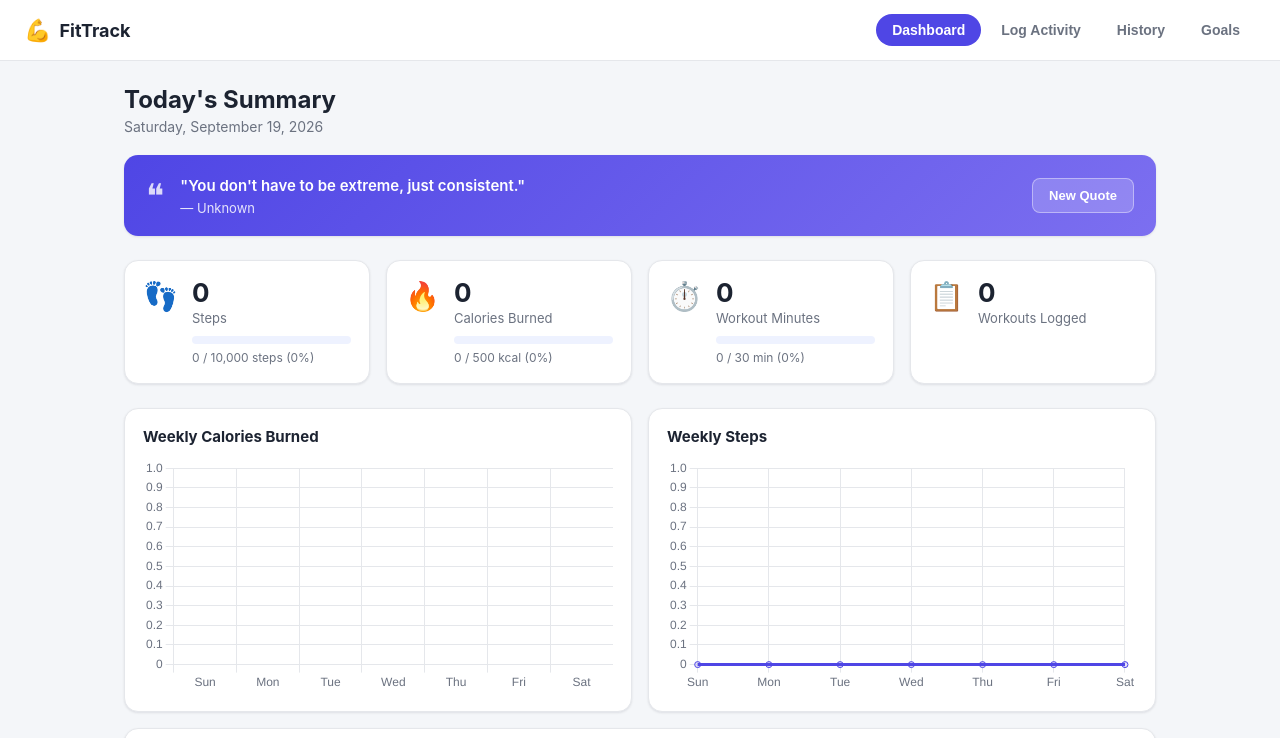
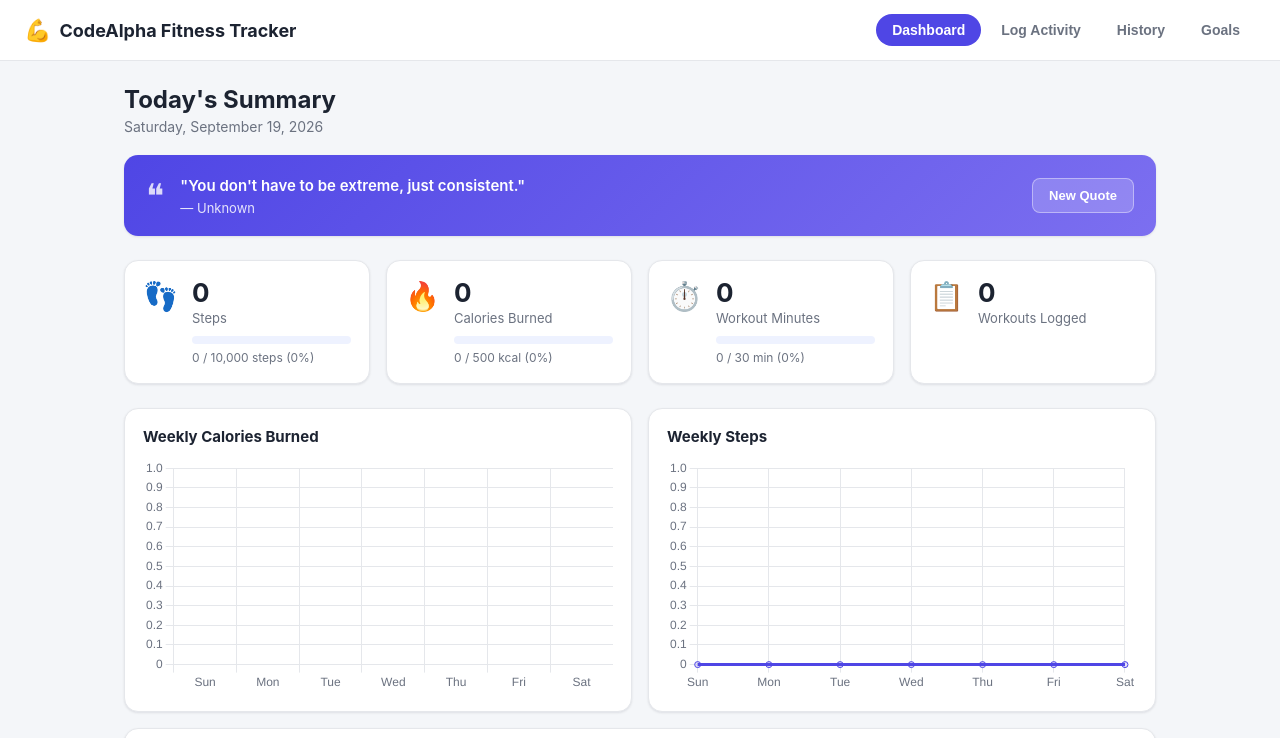
Before and after one commit to vanshikayadav6153-ai/fitness-tracker-, a plain HTML site: page index.html in a window 1280 px wide. Shown: the top 738 px of the page. Drawn offline with nearby package versions, Linux system fonts and the light colour scheme.

Commit message:
Rename project to CodeAlpha Fitness Tracker App and add README
Co-Authored-By: Claude Sonnet 5 <noreply@anthropic.com>

```diff
--- a/index.html
+++ b/index.html
@@ -3,14 +3,14 @@
 <head>
 <meta charset="UTF-8" />
 <meta name="viewport" content="width=device-width, initial-scale=1.0" />
-<title>FitTrack — Fitness Tracker</title>
+<title>CodeAlpha Fitness Tracker App</title>
 <link rel="manifest" href="manifest.json" />
 <meta name="theme-color" content="#4f46e5" />
 <link rel="icon" href="icon-192.png" />
 <link rel="apple-touch-icon" href="apple-touch-icon.png" />
 <meta name="apple-mobile-web-app-capable" content="yes" />
 <meta name="apple-mobile-web-app-status-bar-style" content="black-translucent" />
-<meta name="apple-mobile-web-app-title" content="FitTrack" />
+<meta name="apple-mobile-web-app-title" content="CodeAlpha Fitness Tracker" />
 <link rel="stylesheet" href="style.css" />
 </head>
 <body>
@@ -18,7 +18,7 @@
     <header class="topbar">
       <div class="brand">
         <span class="brand-icon">💪</span>
-        <span class="brand-name">FitTrack</span>
+        <span class="brand-name">CodeAlpha Fitness Tracker</span>
       </div>
       <nav class="tabs" role="tablist">
         <button class="tab-btn active" data-tab="dashboard">Dashboard</button>
@@ -190,7 +190,7 @@
   <!-- Shown when Firebase is configured and no user is signed in yet -->
   <div id="authOverlay" class="auth-overlay" style="display:none;">
     <div class="auth-card">
-      <h2>Welcome to FitTrack</h2>
+      <h2>Welcome to CodeAlpha Fitness Tracker</h2>
       <p class="auth-sub">Sign in to sync your data across devices, or continue on this device only.</p>
 
       <div class="auth-method-tabs">
```
Also changed, not shown: manifest.json, 1 other file.
